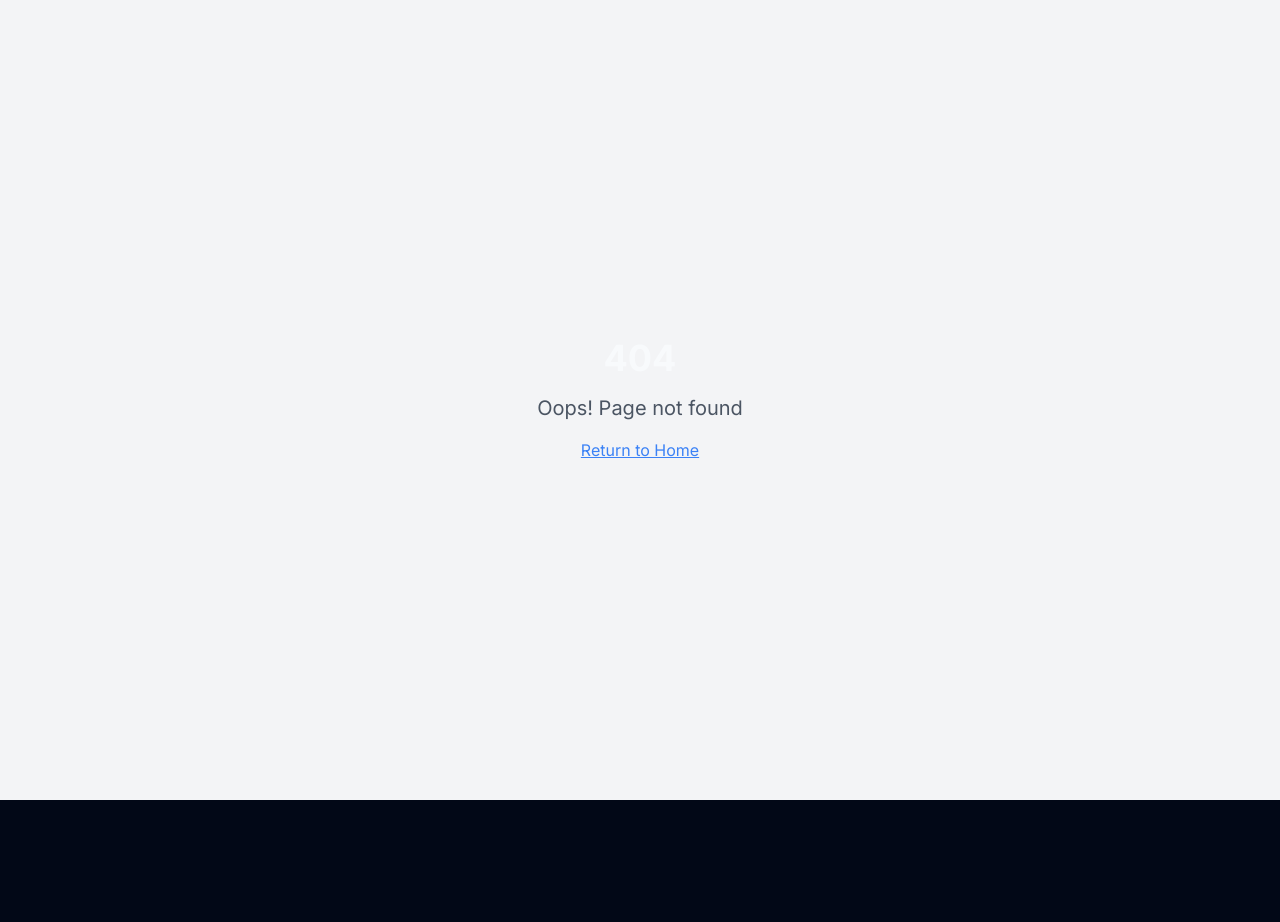
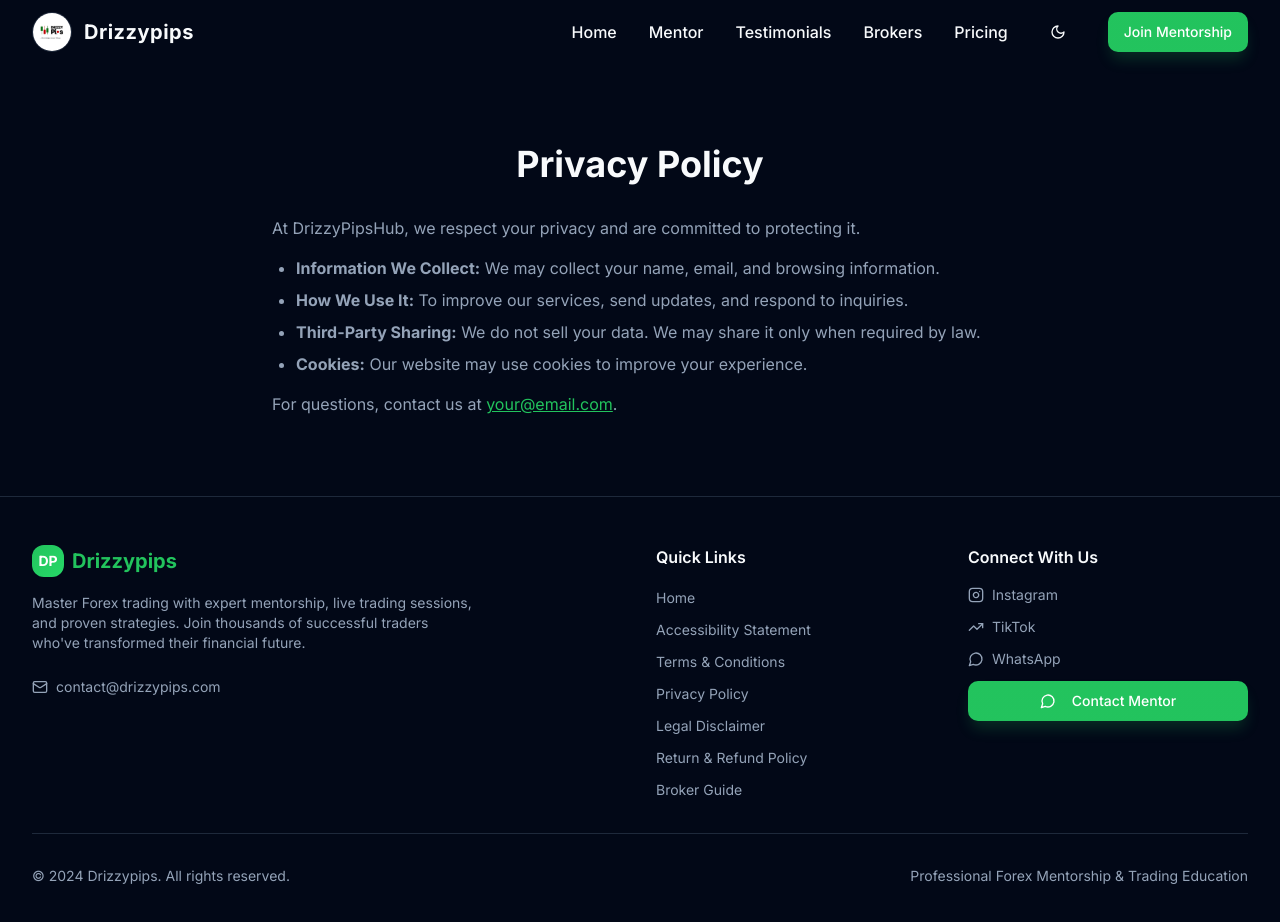
Before and after one commit to Sadiq-d-gent/Drizzypips-Hub, a React (Vite) app: page /privacy-policy in a window 1280 px wide. Before the commit this address had no page. Shown: the top 922 px of the page. Before the commit the page ends 800 px from the top, so only its background shows below. Built offline with nearby package versions, Linux system fonts and the light colour scheme; the HTML template or start-up script is replaced by a standard one.

Commit message:
Added legal pages (Terms, Privacy, Disclaimer) and updated App.tsx routes

```diff
--- a/src/App.tsx
+++ b/src/App.tsx
@@ -9,8 +9,11 @@ import AOS from "aos";
 import "aos/dist/aos.css";
 
 import Index from "./pages/Index";
-import Mentorship from "./pages/Mentorship";
-import Community from "./pages/Community";
+import Accessibility from "./pages/Accessibility";
+import Terms from "./pages/Terms";
+import PrivacyPolicy from "./pages/PrivacyPolicy";
+import LegalDisclaimer from "./pages/Disclaimer";
+import RefundPolicy from "./pages/RefundPolicy";
 import NotFound from "./pages/NotFound";
 
 const queryClient = new QueryClient();
@@ -33,10 +36,17 @@ const App = () => {
           <Sonner />
           <BrowserRouter>
             <Routes>
+              {/* Main Routes */}
               <Route path="/" element={<Index />} />
-              <Route path="/mentorship" element={<Mentorship />} />
-              <Route path="/community" element={<Community />} />
-              {/* ADD ALL CUSTOM ROUTES ABOVE THE CATCH-ALL "*" ROUTE */}
+
+              {/* Legal / Informational Pages */}
+              <Route path="/accessibility" element={<Accessibility />} />
+              <Route path="/terms" element={<Terms />} />
+              <Route path="/privacy-policy" element={<PrivacyPolicy />} />
+              <Route path="/disclaimer" element={<LegalDisclaimer />} />
+              <Route path="/refund-policy" element={<RefundPolicy />} />
+
+              {/* Catch-all for 404 */}
               <Route path="*" element={<NotFound />} />
             </Routes>
           </BrowserRouter>
--- a/src/components/Layout/Footer.tsx
+++ b/src/components/Layout/Footer.tsx
@@ -24,10 +24,14 @@ const Footer = () => {
     },
   ];
 
+  // ✅ UPDATED QUICK LINKS
   const quickLinks = [
     { name: "Home", href: "/" },
-    { name: "Mentorship", href: "/mentorship" },
-    { name: "Community", href: "/community" },
+    { name: "Accessibility Statement", href: "/accessibility" },
+    { name: "Terms & Conditions", href: "/terms" },
+    { name: "Privacy Policy", href: "/privacy-policy" },
+    { name: "Legal Disclaimer", href: "/disclaimer" },
+    { name: "Return & Refund Policy", href: "/refund-policy" },
     { name: "Broker Guide", href: "/#brokers" },
   ];
 
--- a/src/components/Sections/HeroSection.tsx
+++ b/src/components/Sections/HeroSection.tsx
@@ -1,12 +1,8 @@
-import { useState } from "react";
-import { Play, ArrowRight } from "lucide-react";
+import { ArrowRight, MessageCircle } from "lucide-react";
 import { Button } from "@/components/ui/button";
-import { Dialog, DialogContent, DialogTrigger } from "@/components/ui/dialog";
 import heroTradingImage from "@/assets/hero-trading.jpg";
 
 const HeroSection = () => {
-  const [isVideoOpen, setIsVideoOpen] = useState(false);
-
   const scrollToPricing = () => {
     const element = document.getElementById("pricing");
     element?.scrollIntoView({ behavior: "smooth" });
@@ -50,6 +46,7 @@ const HeroSection = () => {
         </div>
 
         <div data-aos="fade-up" data-aos-delay="300" className="flex flex-col sm:flex-row gap-6 justify-center items-center">
+          {/* Join Mentorship Button */}
           <Button
             onClick={scrollToPricing}
             size="lg"
@@ -59,33 +56,31 @@ const HeroSection = () => {
             <ArrowRight className="ml-2 h-5 w-5" />
           </Button>
 
-          <Dialog open={isVideoOpen} onOpenChange={setIsVideoOpen}>
-            <DialogTrigger asChild>
+          {/* New Join Telegram Button */}
           <Button
+            asChild
             variant="outline"
             size="lg"
             className="btn-outline-premium text-lg px-8 py-6 group"
           >
-                <Play className="mr-2 h-5 w-5 group-hover:scale-110 transition-transform" />
-                Watch Free Intro
+            <a
+              href="https://t.me/drizzypipscommunity"
+              target="_blank"
+              rel="noopener noreferrer"
+              className="flex items-center"
+            >
+              <MessageCircle className="mr-2 h-5 w-5 group-hover:scale-110 transition-transform text-primary" />
+              Join Our TG Community
+            </a>
           </Button>
-            </DialogTrigger>
-            <DialogContent className="max-w-4xl">
-              <div className="aspect-video">
-                <iframe
-                  className="w-full h-full rounded-lg"
-                  src="https://www.youtube.com/embed/dQw4w9WgXcQ"
-                  title="Drizzypips Introduction"
-                  frameBorder="0"
-                  allowFullScreen
-                />
-              </div>
-            </DialogContent>
-          </Dialog>
         </div>
 
         {/* Scroll Indicator */}
-        <div data-aos="fade-up" data-aos-delay="500" className="absolute bottom-8 left-1/2 transform -translate-x-1/2">
+        <div
+          data-aos="fade-up"
+          data-aos-delay="500"
+          className="absolute bottom-8 left-1/2 transform -translate-x-1/2"
+        >
           <div className="animate-bounce">
             <div className="w-6 h-10 border-2 border-white/30 rounded-full flex justify-center">
               <div className="w-1 h-3 bg-white rounded-full mt-2 animate-pulse" />
--- /dev/null
+++ b/src/pages/Accessibility.tsx
@@ -0,0 +1,31 @@
+import Navbar from "@/components/Layout/Navbar";
+import Footer from "@/components/Layout/Footer";
+import React from "react";
+
+const Accessibility: React.FC = () => {
+  return (
+    <div className="min-h-screen bg-background">
+      <Navbar />
+      <main className="pt-16">
+        <div className="container mx-auto px-4 py-20 max-w-3xl">
+          <h1 className="text-4xl font-bold text-center mb-8">Accessibility Statement</h1>
+          <p className="text-muted-foreground mb-4">
+            At DrizzyPipsHub, we are committed to ensuring that our website is accessible to all users,
+            including people with disabilities. We strive to provide an inclusive experience and
+            continuously improve the accessibility of our site.
+          </p>
+          <p className="text-muted-foreground">
+            If you encounter any accessibility barriers, please contact us at{" "}
+            <a href="mailto:your@email.com" className="text-primary underline">
+              your@email.com
+            </a>
+            , and we will work to address the issue promptly.
+          </p>
+        </div>
+      </main>
+      <Footer />
+    </div>
+  );
+};
+
+export default Accessibility;
--- a/src/pages/Community.tsx
+++ /dev/null
@@ -1,19 +0,0 @@
-import Navbar from "@/components/Layout/Navbar";
-import Footer from "@/components/Layout/Footer";
-
-const Community = () => {
-  return (
-    <div className="min-h-screen bg-background">
-      <Navbar />
-      <main className="pt-16">
-        <div className="container mx-auto px-4 py-20">
-          <h1 className="text-4xl font-bold text-center mb-8">Community</h1>
-          <p className="text-center text-muted-foreground">Coming soon...</p>
-        </div>
-      </main>
-      <Footer />
-    </div>
-  );
-};
-
-export default Community;
--- /dev/null
+++ b/src/pages/Disclaimer.tsx
@@ -0,0 +1,27 @@
+import Navbar from "@/components/Layout/Navbar";
+import Footer from "@/components/Layout/Footer";
+import React from "react";
+
+const Disclaimer: React.FC = () => {
+  return (
+    <div className="min-h-screen bg-background">
+      <Navbar />
+      <main className="pt-16">
+        <div className="container mx-auto px-4 py-20 max-w-3xl">
+          <h1 className="text-4xl font-bold text-center mb-8">Legal Disclaimer</h1>
+          <p className="text-muted-foreground">
+            All information provided on DrizzyPipsHub is for <strong>educational purposes only</strong>.
+            Trading in financial markets involves risk and may not be suitable for everyone.
+            Past performance is not indicative of future results.
+          </p>
+          <p className="text-muted-foreground mt-4">
+            DrizzyPipsHub will not be held liable for any losses incurred based on the information or resources provided on this site.
+          </p>
+        </div>
+      </main>
+      <Footer />
+    </div>
+  );
+};
+
+export default Disclaimer;
--- a/src/pages/Mentorship.tsx
+++ /dev/null
@@ -1,19 +0,0 @@
-import Navbar from "@/components/Layout/Navbar";
-import Footer from "@/components/Layout/Footer";
-
-const Mentorship = () => {
-  return (
-    <div className="min-h-screen bg-background">
-      <Navbar />
-      <main className="pt-16">
-        <div className="container mx-auto px-4 py-20">
-          <h1 className="text-4xl font-bold text-center mb-8">Mentorship Programs</h1>
-          <p className="text-center text-muted-foreground">Coming soon...</p>
-        </div>
-      </main>
-      <Footer />
-    </div>
-  );
-};
-
-export default Mentorship;
--- /dev/null
+++ b/src/pages/PrivacyPolicy.tsx
@@ -0,0 +1,34 @@
+import Navbar from "@/components/Layout/Navbar";
+import Footer from "@/components/Layout/Footer";
+import React from "react";
+
+const PrivacyPolicy: React.FC = () => {
+  return (
+    <div className="min-h-screen bg-background">
+      <Navbar />
+      <main className="pt-16">
+        <div className="container mx-auto px-4 py-20 max-w-3xl">
+          <h1 className="text-4xl font-bold text-center mb-8">Privacy Policy</h1>
+          <p className="text-muted-foreground mb-4">
+            At DrizzyPipsHub, we respect your privacy and are committed to protecting it.
+          </p>
+          <ul className="list-disc pl-6 text-muted-foreground space-y-2">
+            <li><strong>Information We Collect:</strong> We may collect your name, email, and browsing information.</li>
+            <li><strong>How We Use It:</strong> To improve our services, send updates, and respond to inquiries.</li>
+            <li><strong>Third-Party Sharing:</strong> We do not sell your data. We may share it only when required by law.</li>
+            <li><strong>Cookies:</strong> Our website may use cookies to improve your experience.</li>
+          </ul>
+          <p className="text-muted-foreground mt-4">
+            For questions, contact us at{" "}
+            <a href="mailto:your@email.com" className="text-primary underline">
+              your@email.com
+            </a>.
+          </p>
+        </div>
+      </main>
+      <Footer />
+    </div>
+  );
+};
+
+export default PrivacyPolicy;
--- /dev/null
+++ b/src/pages/RefundPolicy.tsx
@@ -0,0 +1,31 @@
+import Navbar from "@/components/Layout/Navbar";
+import Footer from "@/components/Layout/Footer";
+import React from "react";
+
+const RefundPolicy: React.FC = () => {
+  return (
+    <div className="min-h-screen bg-background">
+      <Navbar />
+      <main className="pt-16">
+        <div className="container mx-auto px-4 py-20 max-w-3xl">
+          <h1 className="text-4xl font-bold text-center mb-8">Return & Refund Policy</h1>
+          <p className="text-muted-foreground mb-4">
+            At DrizzyPipsHub, we aim to ensure customer satisfaction.
+          </p>
+          <ul className="list-disc pl-6 text-muted-foreground space-y-2">
+            <li><strong>Digital Products:</strong> All sales are final and non-refundable once accessed or delivered.</li>
+            <li>
+              <strong>Exceptional Cases:</strong> If you believe you are entitled to a refund, contact us within 7 days at{" "}
+              <a href="mailto:your@email.com" className="text-primary underline">
+                your@email.com
+              </a>.
+            </li>
+          </ul>
+        </div>
+      </main>
+      <Footer />
+    </div>
+  );
+};
+
+export default RefundPolicy;
--- /dev/null
+++ b/src/pages/Terms.tsx
@@ -0,0 +1,31 @@
+import Navbar from "@/components/Layout/Navbar";
+import Footer from "@/components/Layout/Footer";
+import React from "react";
+
+const Terms: React.FC = () => {
+  return (
+    <div className="min-h-screen bg-background">
+      <Navbar />
+      <main className="pt-16">
+        <div className="container mx-auto px-4 py-20 max-w-3xl">
+          <h1 className="text-4xl font-bold text-center mb-8">Terms & Conditions</h1>
+          <p className="text-muted-foreground mb-4">
+            Welcome to DrizzyPipsHub. By accessing our website, you agree to comply with and be bound by the following terms:
+          </p>
+          <ul className="list-disc pl-6 text-muted-foreground space-y-2">
+            <li><strong>Use of Content:</strong> All information on this site is for educational purposes only.</li>
+            <li><strong>No Financial Advice:</strong> We are not liable for any financial decisions you make based on the content provided.</li>
+            <li><strong>User Conduct:</strong> You agree not to misuse the site or attempt to interfere with its functionality.</li>
+            <li><strong>Changes:</strong> We may update these terms at any time. Continued use of the site means you accept the updated terms.</li>
+          </ul>
+          <p className="text-muted-foreground mt-4">
+            If you do not agree with these terms, please discontinue using our website.
+          </p>
+        </div>
+      </main>
+      <Footer />
+    </div>
+  );
+};
+
+export default Terms;
```
Lines whose indentation alone changed are shown as unchanged.
